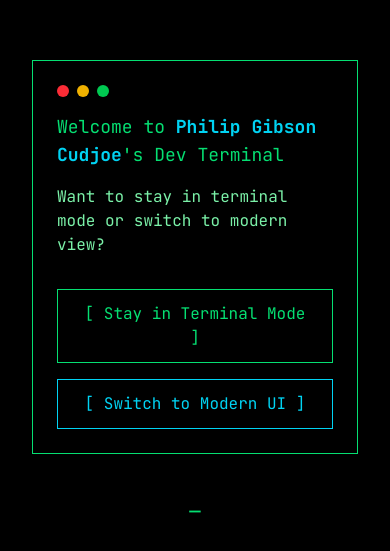
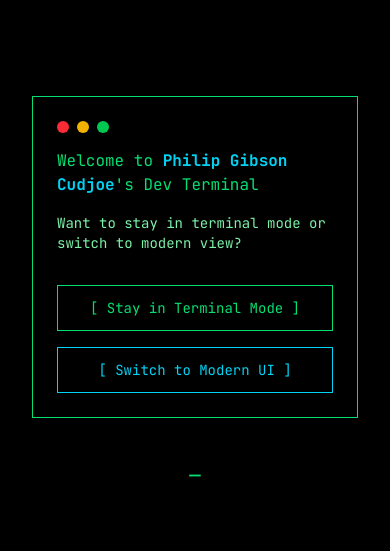
Before and after one commit to MandemGibson/myportfolio, a Next.js app: page / in a window 390 px wide. Shown: the part 133-684 px from the top of the page. Built offline with nearby package versions, Linux system fonts and the light colour scheme; no server answers; the database is empty.

Commit message:
mod: changed text size of landing page for responsiveness

```diff
--- a/src/app/page.tsx
+++ b/src/app/page.tsx
@@ -70,7 +70,7 @@ export default function Home() {
                     animate={{ opacity: 1, y: 0 }}
                     transition={{ delay: 0.2 }}
                   >
-                    <p className="text-green-400 text-lg">
+                    <p className="text-green-400 sm:text-lg">
                       Welcome to{" "}
                       <span className="text-cyan-400 font-bold">
                         Philip Gibson Cudjoe
@@ -84,7 +84,7 @@ export default function Home() {
                     animate={{ opacity: 1, y: 0 }}
                     transition={{ delay: 0.4 }}
                   >
-                    <p className="text-green-300">
+                    <p className="text-green-300 max-sm:text-sm">
                       Want to stay in terminal mode or switch to modern view?
                     </p>
                   </motion.div>
@@ -93,17 +93,21 @@ export default function Home() {
                     initial={{ opacity: 0, y: 20 }}
                     animate={{ opacity: 1, y: 0 }}
                     transition={{ delay: 0.6 }}
-                    className="flex flex-col sm:flex-row gap-4 mt-8"
+                    className="flex flex-col sm:flex-row gap-4 mt-8 max-sm:text-sm"
                   >
                     <button
                       onClick={() => handleModeSelection("terminal")}
-                      className="border border-green-400 px-6 py-3 text-green-400 hover:bg-green-400 hover:text-black transition-all duration-300 focus:outline-none focus:ring-2 focus:ring-green-400 focus:ring-opacity-50"
+                      className="border border-green-400 px-6 py-3 text-green-400
+                      hover:bg-green-400 hover:text-black transition-all duration-300
+                      focus:outline-none focus:ring-2 focus:ring-green-400 focus:ring-opacity-50"
                     >
                       [ Stay in Terminal Mode ]
                     </button>
                     <button
                       onClick={() => handleModeSelection("modern")}
-                      className="border border-cyan-400 px-6 py-3 text-cyan-400 hover:bg-cyan-400 hover:text-black transition-all duration-300 focus:outline-none focus:ring-2 focus:ring-cyan-400 focus:ring-opacity-50"
+                      className="border border-cyan-400 px-6 py-3 text-cyan-400
+                      hover:bg-cyan-400 hover:text-black transition-all duration-300
+                      focus:outline-none focus:ring-2 focus:ring-cyan-400 focus:ring-opacity-50"
                     >
                       [ Switch to Modern UI ]
                     </button>
--- a/src/components/portfolio/HeroSection.tsx
+++ b/src/components/portfolio/HeroSection.tsx
@@ -104,7 +104,9 @@ export default function HeroSection({ profile, darkMode }: HeroSectionProps) {
             {profile.availability && (
               <>
                 <span className="text-neutral-700">•</span>
-                <span className="text-emerald-400">{profile.availability}</span>
+                <span className="px-3 py-1 rounded-full border border-green-500/40 bg-green-500/10 text-green-400">
+                  {profile.availability}
+                </span>
               </>
             )}
           </motion.div>
```
